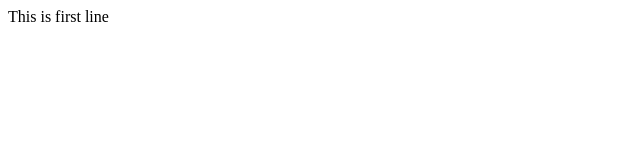
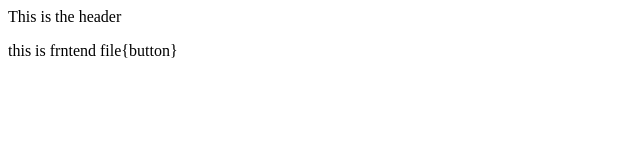
Before and after one commit to Devarsh003/git-version-control-system, a plain HTML site: page index.html in a window 1280 px wide. Shown: the whole page, without its empty margins (0-640 px from the left). Drawn offline with Linux system fonts and the light colour scheme.

Commit message:
initate new branch

```diff
--- a/index.html
+++ b/index.html
@@ -1 +1,2 @@
-<p>This is first line</p>
+<head>This is the header</head>
+<p>this is frntend file{button}</p>
```
